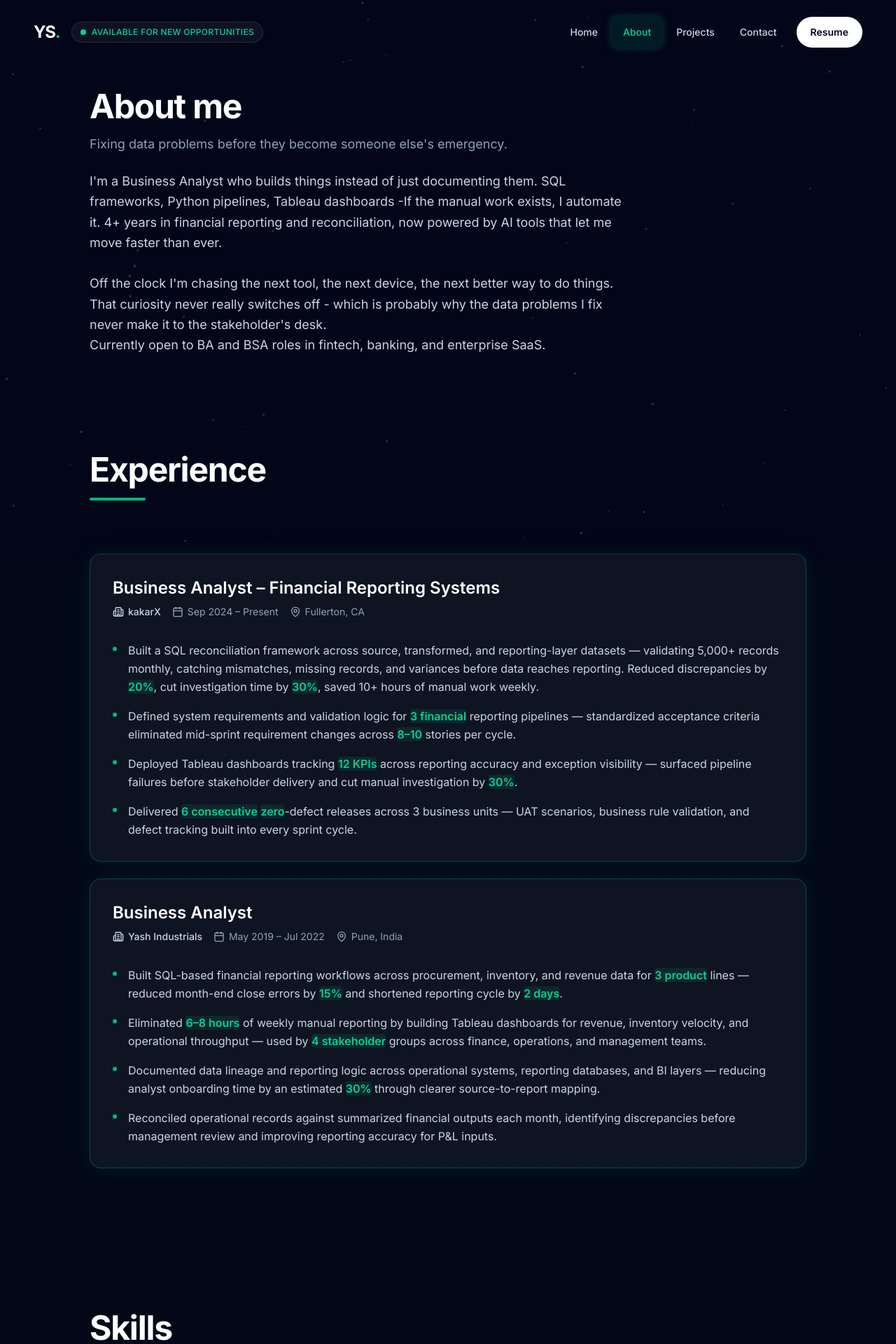
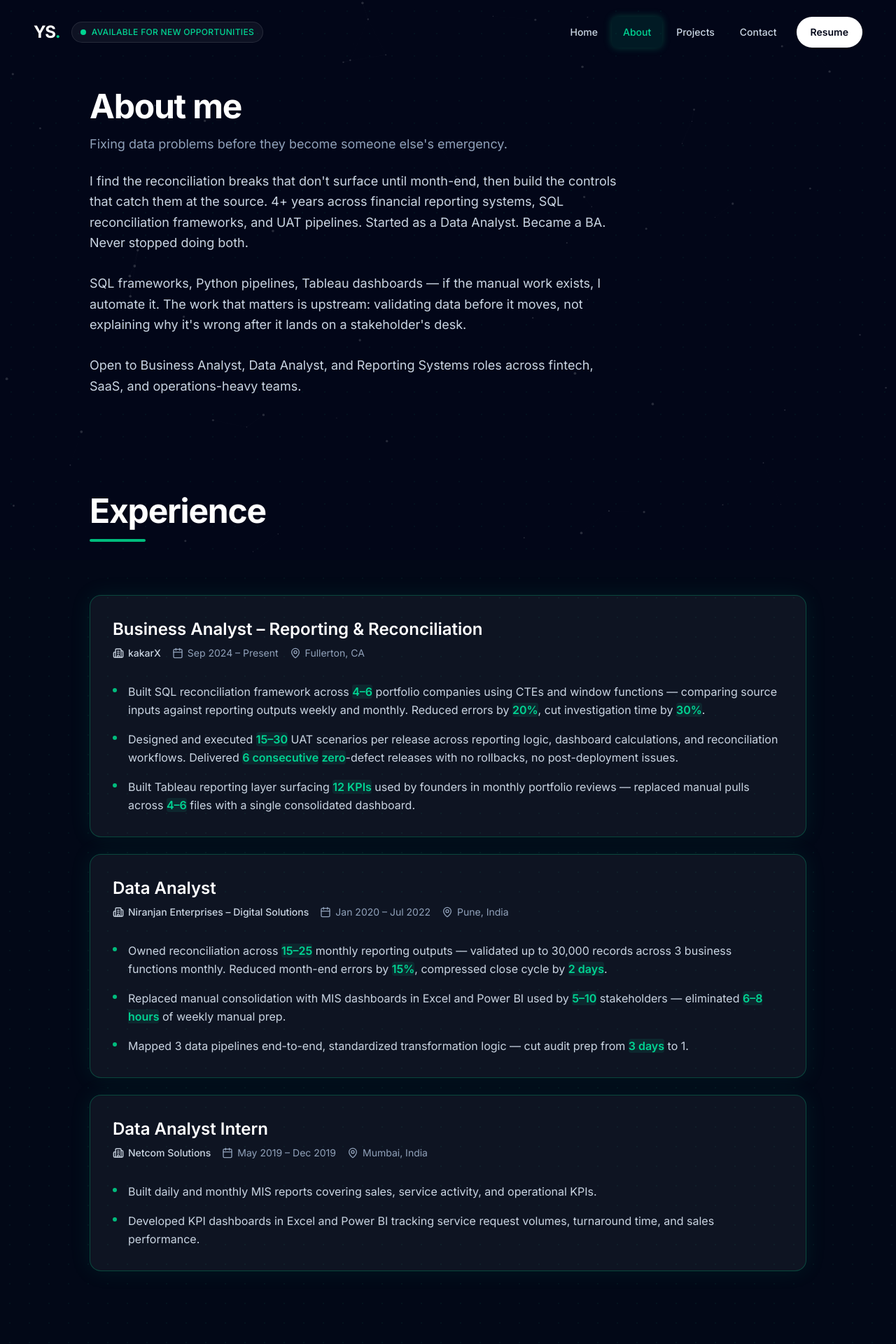
Before and after one commit to Sonawane250398/portfolio, a React (Vite) app: page /about in a window 1280 px wide. Shown: the top 1920 px of the page at 70% size. Built offline with nearby package versions, Linux system fonts and the light colour scheme.

Commit message:
Update experience, about, research, certifications sections

```diff
--- /dev/null
+++ b/src/components/Research.tsx
@@ -0,0 +1,96 @@
+import { motion } from 'motion/react';
+import { ExternalLink, BookOpen } from 'lucide-react';
+import { resumeData } from '../data/resume';
+
+export default function Research() {
+  const { research } = resumeData as typeof resumeData & {
+    research: {
+      title: string;
+      publisher: string;
+      date: string;
+      badge: string;
+      description: string;
+      links: { label: string; url: string }[];
+    }[];
+  };
+
+  if (!research?.length) return null;
+
+  return (
+    <section className="relative z-10 px-4 py-24 min-[769px]:px-6 lg:px-12">
+      <motion.div
+        initial={{ opacity: 0, y: 40 }}
+        whileInView={{ opacity: 1, y: 0 }}
+        viewport={{ once: true, margin: '-100px' }}
+        transition={{ duration: 0.5, ease: 'easeOut' }}
+        className="mx-auto max-w-5xl"
+      >
+        <div className="mb-10">
+          <h2 className="mb-4 text-3xl font-bold tracking-tight text-slate-900 dark:text-white min-[769px]:text-4xl md:text-5xl">
+            Research
+          </h2>
+          <div className="h-1 w-20 rounded-full bg-emerald-500" />
+        </div>
+
+        <div className="flex flex-col gap-6">
+          {research.map((item, index) => (
+            <motion.article
+              key={index}
+              initial={{ opacity: 0, y: 24 }}
+              whileInView={{ opacity: 1, y: 0 }}
+              viewport={{ once: true, margin: '-100px' }}
+              transition={{ duration: 0.45, ease: 'easeOut', delay: index * 0.08 }}
+              className="rounded-2xl border border-slate-200/80 bg-white/80 p-5 transition-colors hover:bg-white md:p-7 dark:border-white/10 dark:bg-white/[0.02] dark:hover:bg-white/[0.04]"
+            >
+              {/* Header row */}
+              <div className="mb-4 flex flex-wrap items-start justify-between gap-3">
+                <div className="flex items-center gap-2.5">
+                  <div className="flex h-10 w-10 shrink-0 items-center justify-center rounded-lg border border-emerald-200/80 bg-emerald-50 dark:border-emerald-500/20 dark:bg-emerald-500/10">
+                    <BookOpen className="h-5 w-5 text-emerald-600 dark:text-emerald-400" />
+                  </div>
+                  <div>
+                    <p className="text-xs font-semibold uppercase tracking-[0.16em] text-slate-500 dark:text-slate-400">
+                      {item.publisher}
+                    </p>
+                    <p className="text-sm text-slate-500 dark:text-slate-400">{item.date}</p>
+                  </div>
+                </div>
+
+                <span className="inline-flex items-center gap-1.5 rounded-full bg-emerald-500/10 px-3 py-1 text-xs font-semibold text-emerald-700 dark:text-emerald-400">
+                  <BookOpen className="h-3 w-3" />
+                  {item.badge}
+                </span>
+              </div>
+
+              {/* Title */}
+              <h3 className="mb-3 text-base font-bold leading-snug text-slate-900 dark:text-white md:text-lg">
+                {item.title}
+              </h3>
+
+              {/* Description */}
+              <p className="mb-5 text-sm leading-relaxed text-slate-600 dark:text-slate-300 md:text-base">
+                {item.description}
+              </p>
+
+              {/* Links */}
+              <div className="flex flex-wrap gap-2">
+                {item.links.map((link) => (
+                  <a
+                    key={link.label}
+                    href={link.url}
+                    target="_blank"
+                    rel="noopener noreferrer"
+                    className="inline-flex items-center gap-1.5 rounded-full border border-slate-200/80 bg-slate-50 px-3 py-1.5 text-xs font-semibold text-slate-700 transition-colors hover:border-emerald-300 hover:bg-emerald-50 hover:text-emerald-700 dark:border-white/10 dark:bg-white/[0.04] dark:text-slate-300 dark:hover:border-emerald-500/40 dark:hover:bg-emerald-500/10 dark:hover:text-emerald-400"
+                  >
+                    {link.label}
+                    <ExternalLink className="h-3.5 w-3.5" />
+                  </a>
+                ))}
+              </div>
+            </motion.article>
+          ))}
+        </div>
+      </motion.div>
+    </section>
+  );
+}
--- a/src/data/resume.ts
+++ b/src/data/resume.ts
@@ -2,7 +2,7 @@ export const resumeData = {
   basics: {
     name: "Yash Sonawane",
     title: "Business Analyst",
-    subtitle: "Financial Reporting · SQL Reconciliation · UAT · Source-to-Report Validation",
+    subtitle: "Data Analyst · Business Analyst · SQL Reconciliation · UAT · Reporting Systems",
     summary: "I find the reconciliation breaks that don't surface until month-end, then build the controls that catch them at the source. 4+ years across financial reporting systems, SQL reconciliation frameworks, and UAT pipelines. The work that matters is upstream: validating data before it moves, not explaining why it's wrong after it reaches reporting.",
     location: "Fullerton, California, United States",
     email: "yashsonawane25.work@gmail.com",
@@ -12,7 +12,7 @@ export const resumeData = {
       { name: "GitHub", url: "https://github.com/Sonawane250398" },
       { name: "Resume", url: "https://drive.google.com/file/d/1276wZlKcsAGX5WMpkOAVX2vnCtDkPF1i/view?usp=sharing" }
     ],
-    openTo: ["Business Analyst", "Business Systems Analyst", "Financial Systems Analyst", "Data Analyst", "Reporting Analyst"]
+    openTo: ["Business Analyst", "Data Analyst", "Reporting Analyst", "Business Systems Analyst", "Financial Systems Analyst"]
   },
   architecture: {
     title: "Financial Reporting Data Architecture",
@@ -29,26 +29,37 @@ export const resumeData = {
   experience: [
     {
       company: "kakarX",
-      role: "Business Analyst – Financial Reporting Systems",
+      companyDescription: "Venture Capital & Private Equity",
+      role: "Business Analyst – Reporting & Reconciliation",
       dates: "Sep 2024 – Present",
       location: "Fullerton, CA",
       bullets: [
-        "Built a SQL reconciliation framework across source, transformed, and reporting-layer datasets — validating 5,000+ records monthly, catching mismatches, missing records, and variances before data reaches reporting. Reduced discrepancies by 20%, cut investigation time by 30%, saved 10+ hours of manual work weekly.",
-        "Defined system requirements and validation logic for 3 financial reporting pipelines — standardized acceptance criteria eliminated mid-sprint requirement changes across 8–10 stories per cycle.",
-        "Deployed Tableau dashboards tracking 12 KPIs across reporting accuracy and exception visibility — surfaced pipeline failures before stakeholder delivery and cut manual investigation by 30%.",
-        "Delivered 6 consecutive zero-defect releases across 3 business units — UAT scenarios, business rule validation, and defect tracking built into every sprint cycle."
+        "Built SQL reconciliation framework across 4–6 portfolio companies using CTEs and window functions — comparing source inputs against reporting outputs weekly and monthly. Reduced errors by 20%, cut investigation time by 30%.",
+        "Designed and executed 15–30 UAT scenarios per release across reporting logic, dashboard calculations, and reconciliation workflows. Delivered 6 consecutive zero-defect releases with no rollbacks, no post-deployment issues.",
+        "Built Tableau reporting layer surfacing 12 KPIs used by founders in monthly portfolio reviews — replaced manual pulls across 4–6 files with a single consolidated dashboard."
       ]
     },
     {
-      company: "Yash Industrials",
-      role: "Business Analyst",
-      dates: "May 2019 – Jul 2022",
+      company: "Niranjan Enterprises – Digital Solutions",
+      companyDescription: "Operations / Business Intelligence",
+      role: "Data Analyst",
+      dates: "Jan 2020 – Jul 2022",
       location: "Pune, India",
       bullets: [
-        "Built SQL-based financial reporting workflows across procurement, inventory, and revenue data for 3 product lines — reduced month-end close errors by 15% and shortened reporting cycle by 2 days.",
-        "Eliminated 6–8 hours of weekly manual reporting by building Tableau dashboards for revenue, inventory velocity, and operational throughput — used by 4 stakeholder groups across finance, operations, and management teams.",
-        "Documented data lineage and reporting logic across operational systems, reporting databases, and BI layers — reducing analyst onboarding time by an estimated 30% through clearer source-to-report mapping.",
-        "Reconciled operational records against summarized financial outputs each month, identifying discrepancies before management review and improving reporting accuracy for P&L inputs."
+        "Owned reconciliation across 15–25 monthly reporting outputs — validated up to 30,000 records across 3 business functions monthly. Reduced month-end errors by 15%, compressed close cycle by 2 days.",
+        "Replaced manual consolidation with MIS dashboards in Excel and Power BI used by 5–10 stakeholders — eliminated 6–8 hours of weekly manual prep.",
+        "Mapped 3 data pipelines end-to-end, standardized transformation logic — cut audit prep from 3 days to 1."
+      ]
+    },
+    {
+      company: "Netcom Solutions",
+      companyDescription: "MIS & Reporting",
+      role: "Data Analyst Intern",
+      dates: "May 2019 – Dec 2019",
+      location: "Mumbai, India",
+      bullets: [
+        "Built daily and monthly MIS reports covering sales, service activity, and operational KPIs.",
+        "Developed KPI dashboards in Excel and Power BI tracking service request volumes, turnaround time, and sales performance."
       ]
     }
   ],
@@ -299,6 +310,19 @@ ORDER BY total_reqs DESC;`,
       links: [{ label: "GitHub", url: "https://github.com/Sonawane250398/requirements-traceability-matrix" }]
     }
   ],
+  research: [
+    {
+      title: "A Scalable Framework for Financial Data Reconciliation in Multi-Layer Reporting Systems",
+      publisher: "SSRN + Zenodo",
+      date: "May 2026",
+      badge: "Published Research",
+      description: "Push-down SQL framework on 5M-row synthetic ledger achieving 7.6x latency reduction over pandas baseline. Empirically demonstrates 58% false-positive reduction via same-engine execution. Perfect precision/recall (1.000/1.000) across all discrepancy categories.",
+      links: [
+        { label: "SSRN", url: "https://ssrn.com/abstract=6680519" },
+        { label: "Zenodo", url: "https://doi.org/10.5281/zenodo.19909708" }
+      ]
+    }
+  ],
   skills: [
     {
       category: "Business Analysis",
@@ -390,12 +414,6 @@ ORDER BY total_reqs DESC;`,
       issuer: "HackerRank",
       date: "Apr 2026",
       url: "https://www.hackerrank.com/certificates/8eecf25c6664"
-    },
-    {
-      name: "SQL for Data Analysis",
-      issuer: "Kaggle",
-      date: "Mar 2026",
-      url: ""
     }
   ],
   awards: [],
--- a/src/pages/About.tsx
+++ b/src/pages/About.tsx
@@ -23,15 +23,17 @@ export default function About() {
             Fixing data problems before they become someone else's emergency.
           </p>
           <p className="max-w-3xl text-sm leading-relaxed text-slate-700 dark:text-slate-300 min-[769px]:text-lg">
-            I'm a Business Analyst who builds things instead of just documenting them. SQL frameworks, Python pipelines,
-            Tableau dashboards -If the manual work exists, I automate it. 4+ years in financial reporting and reconciliation,
-            now powered by AI tools that let me move faster than ever.
+            I find the reconciliation breaks that don't surface until month-end, then build the controls that catch them at the
+            source. 4+ years across financial reporting systems, SQL reconciliation frameworks, and UAT pipelines. Started as
+            a Data Analyst. Became a BA. Never stopped doing both.
             <br />
             <br />
-            Off the clock I'm chasing the next tool, the next device, the next better way to do things. That curiosity never
-            really switches off - which is probably why the data problems I fix never make it to the stakeholder's desk.
+            SQL frameworks, Python pipelines, Tableau dashboards — if the manual work exists, I automate it. The work that
+            matters is upstream: validating data before it moves, not explaining why it's wrong after it lands on a
+            stakeholder's desk.
             <br />
-            Currently open to BA and BSA roles in fintech, banking, and enterprise SaaS.
+            <br />
+            Open to Business Analyst, Data Analyst, and Reporting Systems roles across fintech, SaaS, and operations-heavy teams.
           </p>
         </motion.div>
       </section>
--- a/src/pages/Home.tsx
+++ b/src/pages/Home.tsx
@@ -2,6 +2,7 @@ import Hero from '../components/Hero';
 import SkillsTicker from '../components/SkillsTicker';
 import Experience from '../components/Experience';
 import Projects from '../components/Projects';
+import Research from '../components/Research';
 import Certifications from '../components/Certifications';
 import Skills from '../components/Skills';
 import EducationAbout from '../components/EducationAbout';
@@ -18,6 +19,9 @@ export default function Home() {
       <div id="projects" className="scroll-mt-24 min-[769px]:scroll-mt-28 md:scroll-mt-32">
         <Projects />
       </div>
+      <div id="research" className="scroll-mt-24 min-[769px]:scroll-mt-28 md:scroll-mt-32">
+        <Research />
+      </div>
       <div id="skills" className="scroll-mt-24 min-[769px]:scroll-mt-28 md:scroll-mt-32">
         <Skills pageLayout />
       </div>
```
